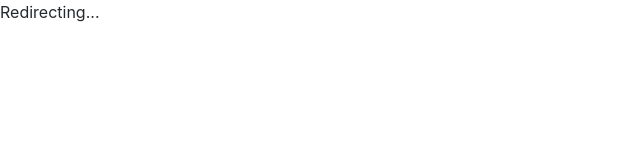
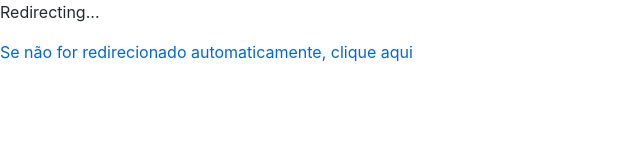
Before and after one commit to augustocb23/emigrants, a plain HTML site: page html-static/index.html in a window 1280 px wide. Shown: the whole page, without its empty margins (0-640 px from the left). Drawn offline with Linux system fonts and the light colour scheme.

Commit message:
http-server

```diff
--- a/html-static/index.html
+++ b/html-static/index.html
@@ -12,6 +12,7 @@
 <body>
     <div class="markdown-body">
         <p>Redirecting...</p>
+        <p><a href="home.xml">Se não for redirecionado automaticamente, clique aqui</a></p>
     </div>
 </body>
 
```
Also changed, not shown: 3 other files.
